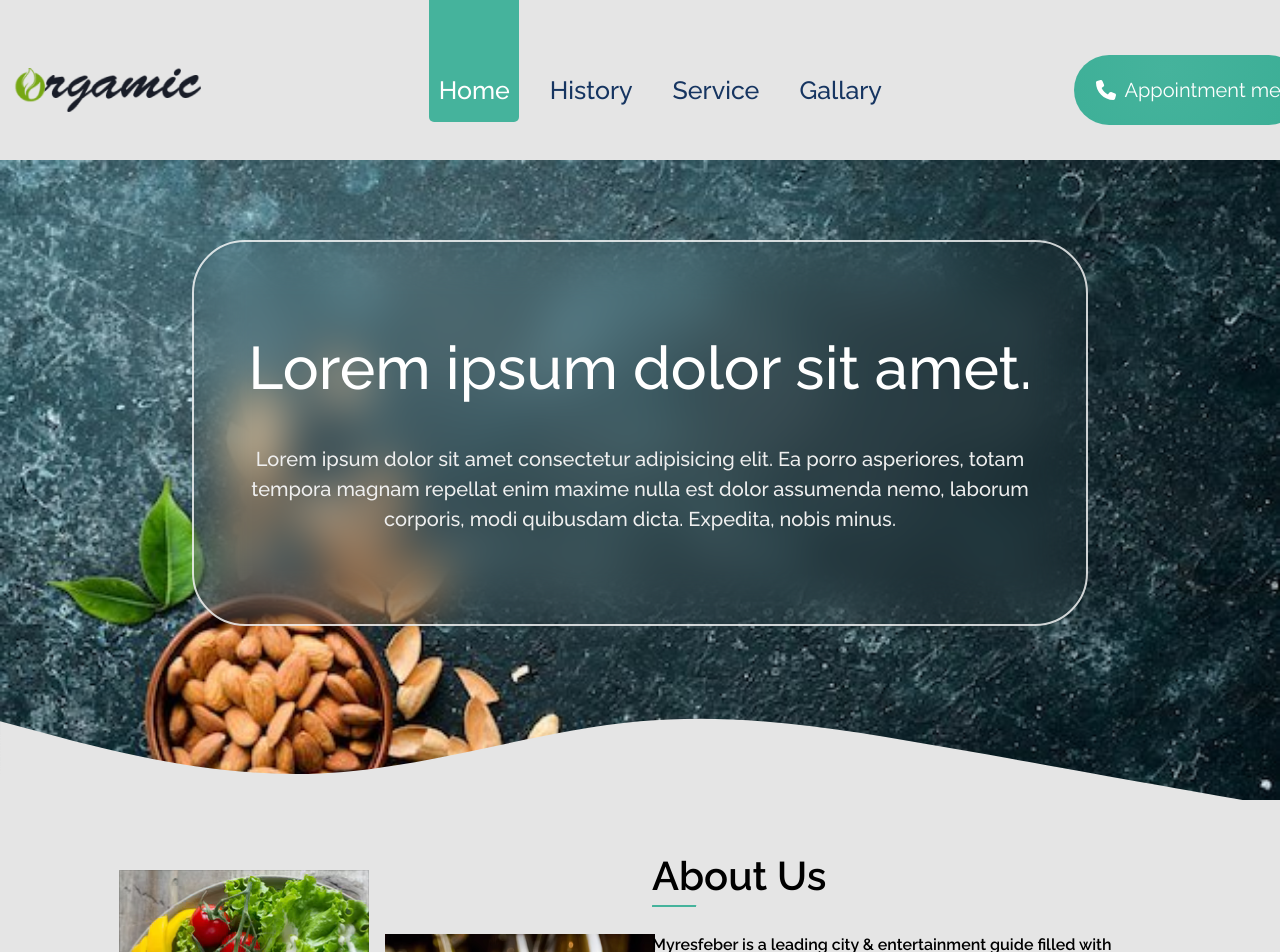
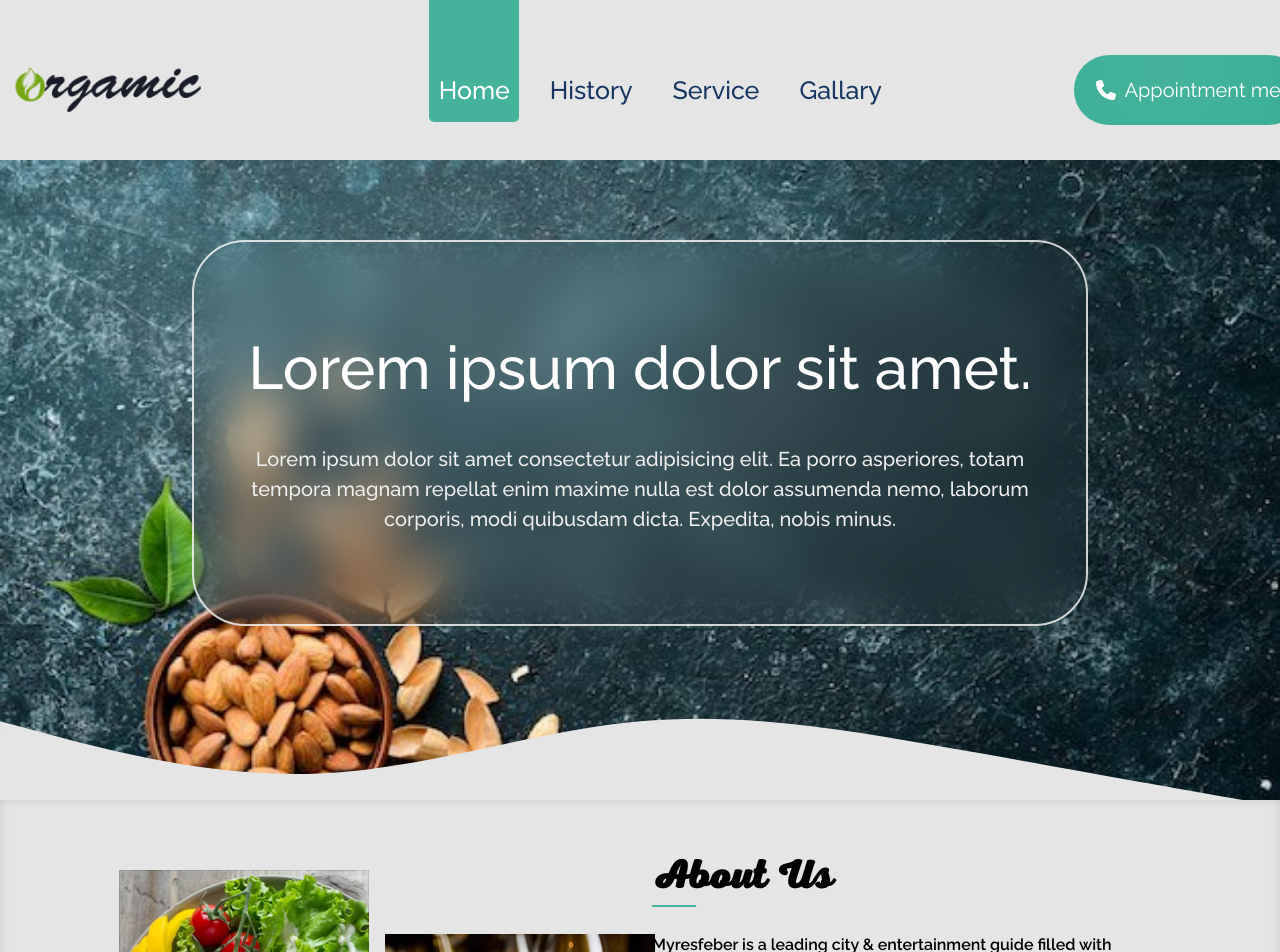
Before and after one commit to 7Davronbek/app-suxofruits-client, a React (Create React App) app: page / in a window 1280 px wide. Shown: the top 952 px of the page. Built offline with nearby package versions, Linux system fonts and the light colour scheme; some icons are missing.

Commit message:
suxofruits

```diff
--- a/src/components/AboutUs.jsx
+++ b/src/components/AboutUs.jsx
@@ -18,8 +18,8 @@ const AboutUs = () => {
                             </div>
                         </div>
                         <div className="col-5">
-                            <h1>About Us</h1>
-                            <h2>Myresfeber is a leading city & entertainment guide filled with handpicked recommendations of what to do in your city, explore hidden gems and be the first to get the latest buzz!</h2>
+                            <h1 className='bold'>About Us</h1>
+                            <h2 className='heavy'>Myresfeber is a leading city & entertainment guide filled with handpicked recommendations of what to do in your city, explore hidden gems and be the first to get the latest buzz!</h2>
                             <p>We consist of a constantly growing community of local experts showcasing a range of curated content around events, food, shopping, fashion, sightseeing, local communities, travel and so much more!We'll help you make your weekend plans, inform you about the best events happening all around the world, tell you all about the best places to eat in the city and much much more. Here's a little taste of the plethora of features we offer -You will happily receive expert recommendations tailor-made to suit your interests. We'll be providing you with city-specific stories and videos, handy local information - all right on your smartphone, ready to be scrolled through!We'll be updating and pushing through fresh content every few hours, giving you more than enough time to scan through and make plans to explore your city.You can also like, share and bookmark all your favorite articles and blurbs, and store them ready for future lookups!We pride ourselves on being one of the fastest-loading apps out there today so that you'll have a seamless browsing experience.With all this and more, all fresh and ready for you guys, this is one platform that'll become your lifeline to navigate all corners of your city. Explore away!</p>
 
                         </div>
--- a/src/components/Navbar.jsx
+++ b/src/components/Navbar.jsx
@@ -1,13 +1,25 @@
 import { faPhone } from '@fortawesome/free-solid-svg-icons'
 import { FontAwesomeIcon } from '@fortawesome/react-fontawesome'
-import React from 'react'
-import { Link } from 'react-router-dom'
+import React, { useState } from 'react'
+import { Link, useLocation } from 'react-router-dom'
 
 const Navbar = () => {
+    const [navbar, setNavbar] = useState(false);
+    const location = useLocation();
+
+    const changeNavbar = () => {
+        if (window.scrollY >= 30) {
+            setNavbar(true);
+        } else {
+            setNavbar(false)
+        }
+    }
+
+    window.addEventListener('scroll', changeNavbar);
   return (
     <>
     {/* Gallary <FontAwesomeIcon icon={faCoffee} FontAwesomeIcon/> */}
-        <div className="navBar">
+        <div className={`navBar ${navbar ? 'active' : ''}`}>
             <div className="container">
                 <div className="row align-items-center">
                     <div className="col-2">
--- a/src/sass/main.scss
+++ b/src/sass/main.scss
@@ -4,6 +4,15 @@
 // }
 // $main: #215248;
 $main: #45b39c;
+
+@font-face {
+    font-family: "Font-Bold";
+    src: url("../fonts/Fontfabric - Nexa Script Bold.otf") format("truetype");
+}
+
+.bold    {
+    font-family: "Font-Bold", sans-serif;
+}
 
 @import url('https://fonts.googleapis.com/css2?family=Raleway:wght@300;400;;500;600&display=swap');
 
@@ -411,6 +420,7 @@ html {
 
         .aboutUs {
             padding: 65px 0 100px;
+            box-shadow: inset 0 0 10px #c0c0c0cf;
 
             h1 {
                 font-weight: 700;
```
